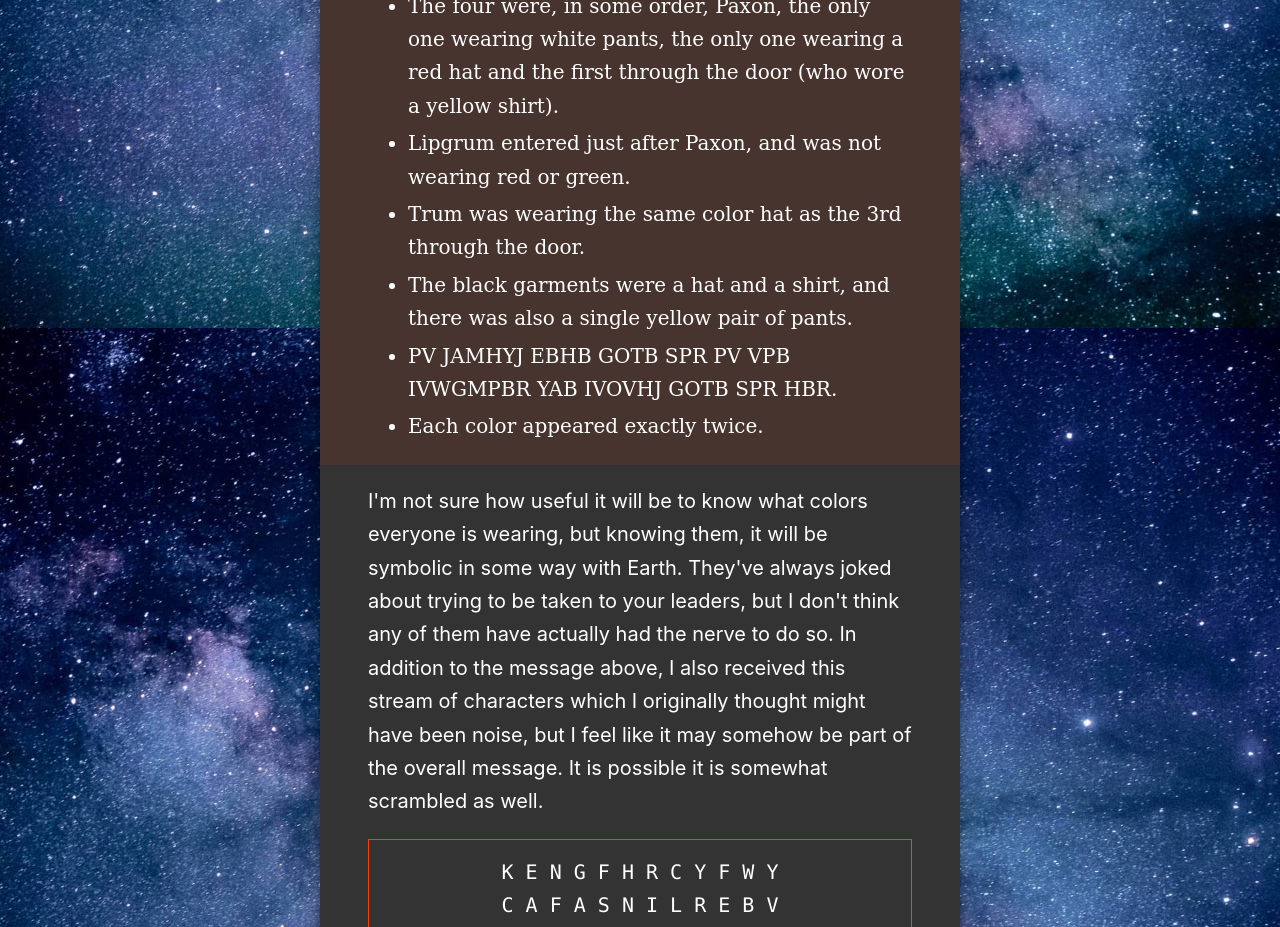
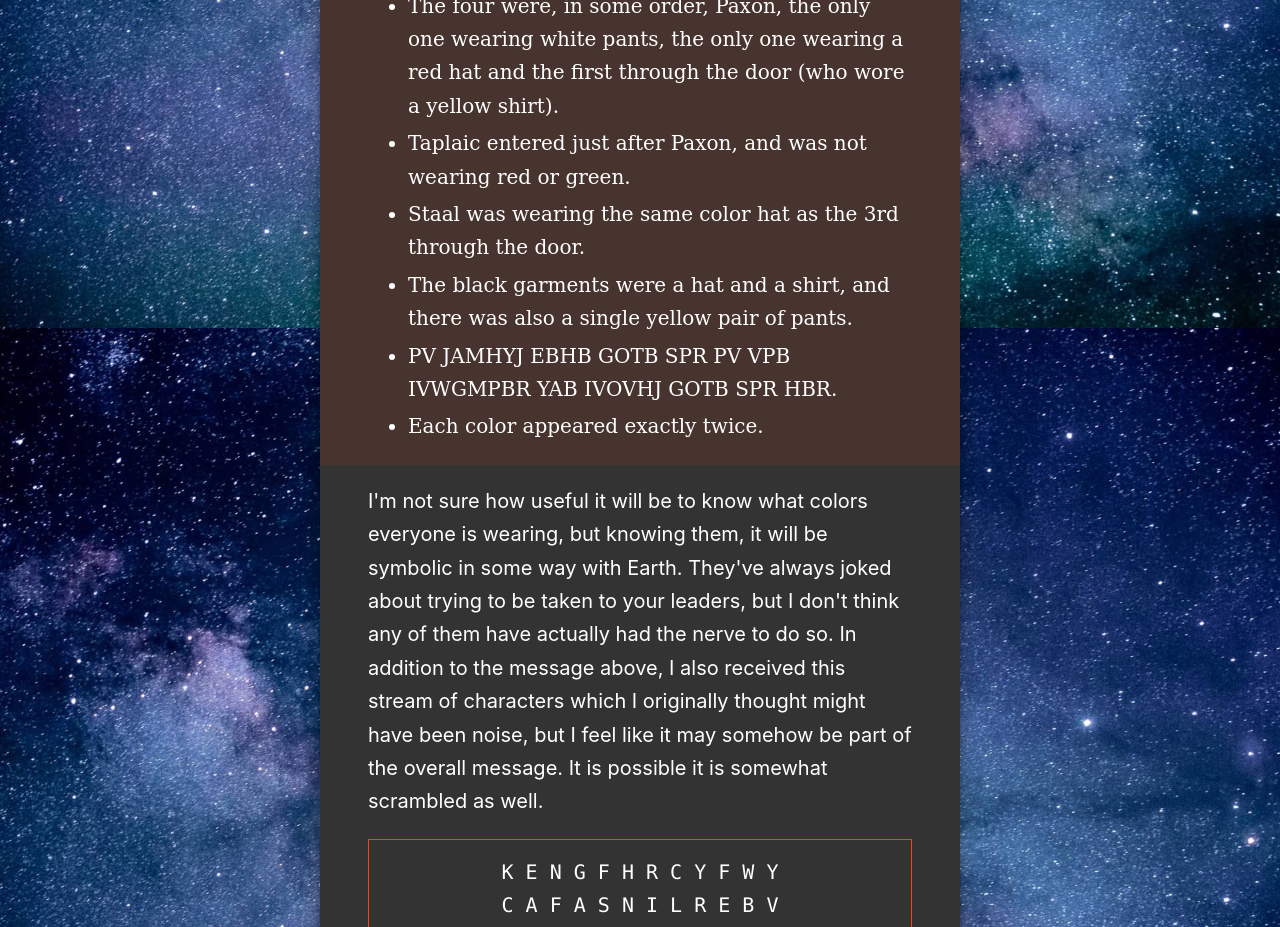
Before and after one commit to colinbate/puzzle-quest, a Svelte app: page / in a window 1280 px wide. Shown: the part 1420-2347 px from the top of the page. Built offline with nearby package versions, Linux system fonts and the light colour scheme.

Commit message:
Update character names

```diff
--- a/src/Part1.svelte
+++ b/src/Part1.svelte
@@ -34,8 +34,8 @@ pre {
   <li>No single colleague was wearing two articles of the same color.</li>
   <li>Caltor came in last wearing green pants.</li>
   <li>The four were, in some order, Paxon, the only one wearing white pants, the only one wearing a red hat and the first through the door (who wore a yellow shirt).</li>
-  <li>Lipgrum entered just after Paxon, and was not wearing red or green.</li>
-  <li>Trum was wearing the same color hat as the 3rd through the door.</li>
+  <li>Taplaic entered just after Paxon, and was not wearing red or green.</li>
+  <li>Staal was wearing the same color hat as the 3rd through the door.</li>
   <li>The black garments were a hat and a shirt, and there was also a single yellow pair of pants.</li>
   <li>PV JAMHYJ EBHB GOTB SPR PV VPB IVWGMPBR YAB IVOVHJ GOTB SPR HBR.</li>
   <li>Each color appeared exactly twice.</li>
```
